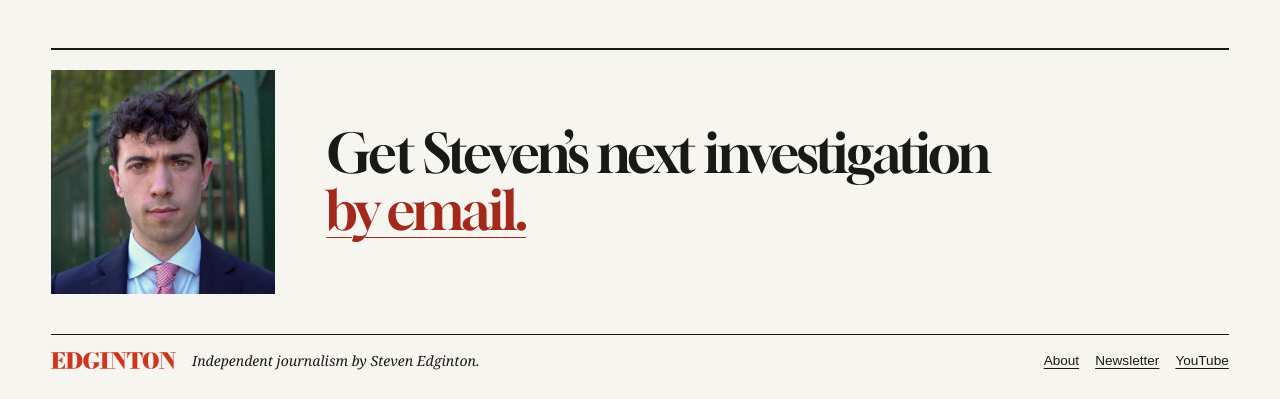
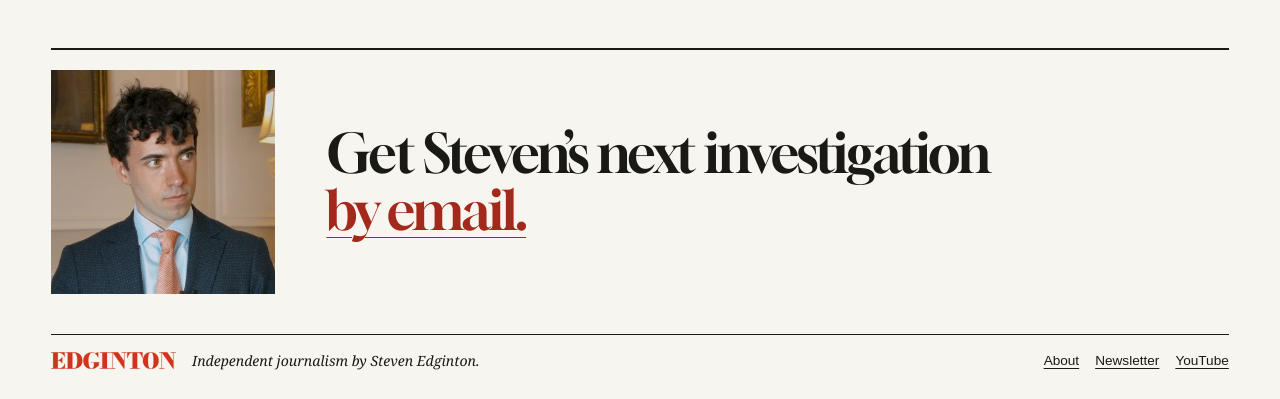
Before and after one commit to realtatebrown/edgintontest, a plain HTML site: page dist/index.html in a window 1280 px wide. Shown: the part 2676-3075 px from the top of the page. Drawn offline with Linux system fonts and the light colour scheme.

Commit message:
Use Steven’s X portrait beside the newsletter signup

```diff
--- a/dist/index.html
+++ b/dist/index.html
@@ -170,7 +170,7 @@
         </div>
       </section>
       <section class="newsletter-close" aria-labelledby="newsletter-title">
-        <img src="assets/steven-profile.webp" width="640" height="640" loading="lazy" alt="Steven Edginton">
+        <img src="assets/steven-x-profile.jpg" width="400" height="400" loading="lazy" alt="Steven Edginton">
         <h2 id="newsletter-title"><a href="https://www.stevenedginton.com/subscribe">Get Steven’s next investigation <span>by email.</span></a></h2>
       </section>
     </main>
```
Also changed, not shown: dist/assets/steven-profile.webp (deleted), dist/assets/steven-x-profile.jpg (added), 1 other file.
